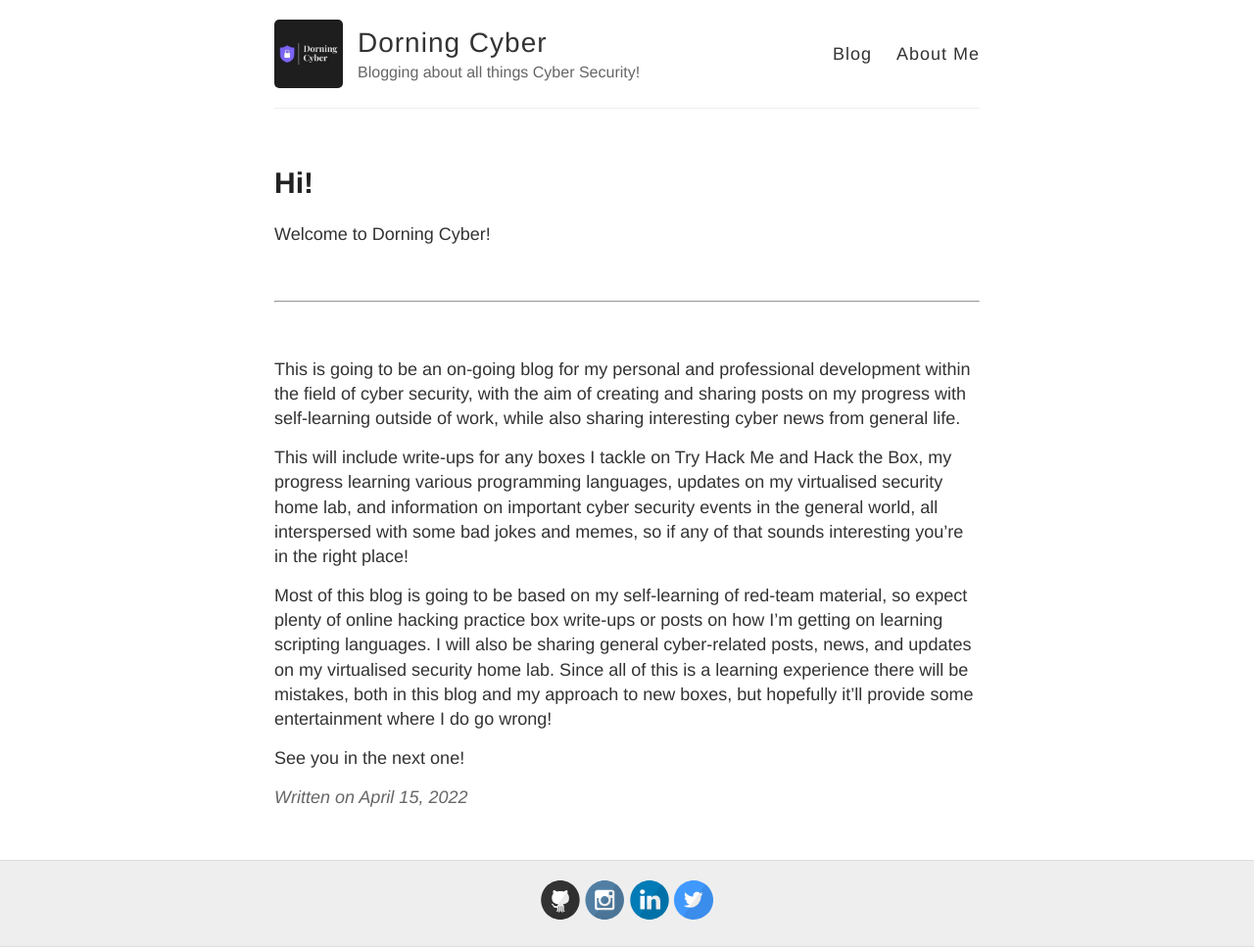
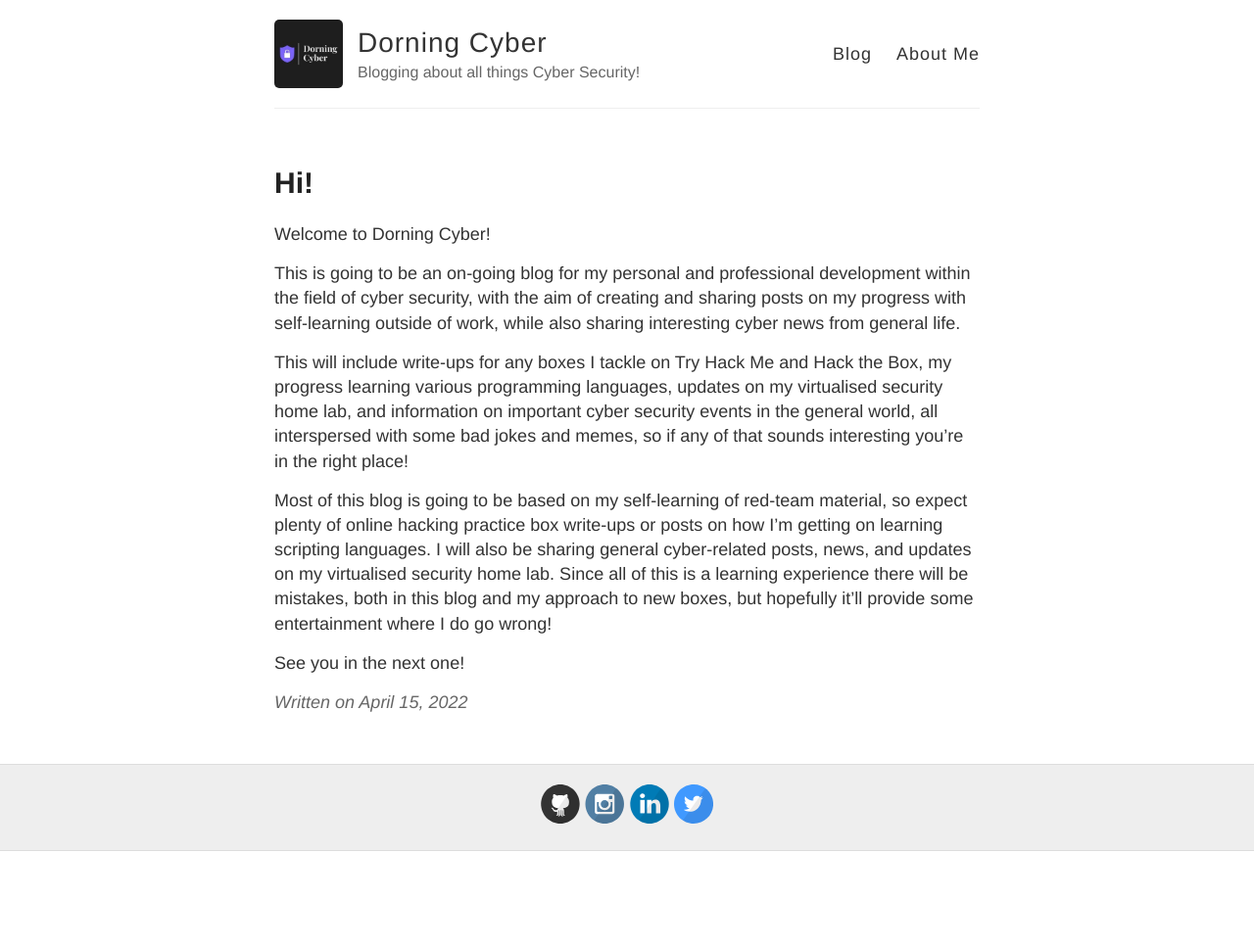
Before and after one commit to LeeDorning/LeeDorning.github.io, a Jekyll site: the page built from _posts/2022-03-02-Hi.md, in a window 1280 px wide. Shown: the whole page at 98% size. Built offline with Jekyll 4.4.1, drawn with Linux system fonts in a browser that asks for light colours; after the commit the page ends 900 px from its top, so only the background shows below that.

Commit message:
Update 2022-03-02-Hi.md
updating formatting - removing line below title

```diff
--- a/_posts/2022-03-02-Hi.md
+++ b/_posts/2022-03-02-Hi.md
@@ -6,12 +6,6 @@ date: 2022-04-15
 
 Welcome to Dorning Cyber!
 
-&nbsp;
-
----
-
-&nbsp;
-
 This is going to be an on-going blog for my personal and professional development within the field of cyber security, with the aim of creating and sharing posts on my progress with self-learning outside of work, while also sharing interesting cyber news from general life.
 
 This will include write-ups for any boxes I tackle on Try Hack Me and Hack the Box, my progress learning various programming languages, updates on my virtualised security home lab, and information on important cyber security events in the general world, all interspersed with some bad jokes and memes, so if any of that sounds interesting you’re in the right place!
```
